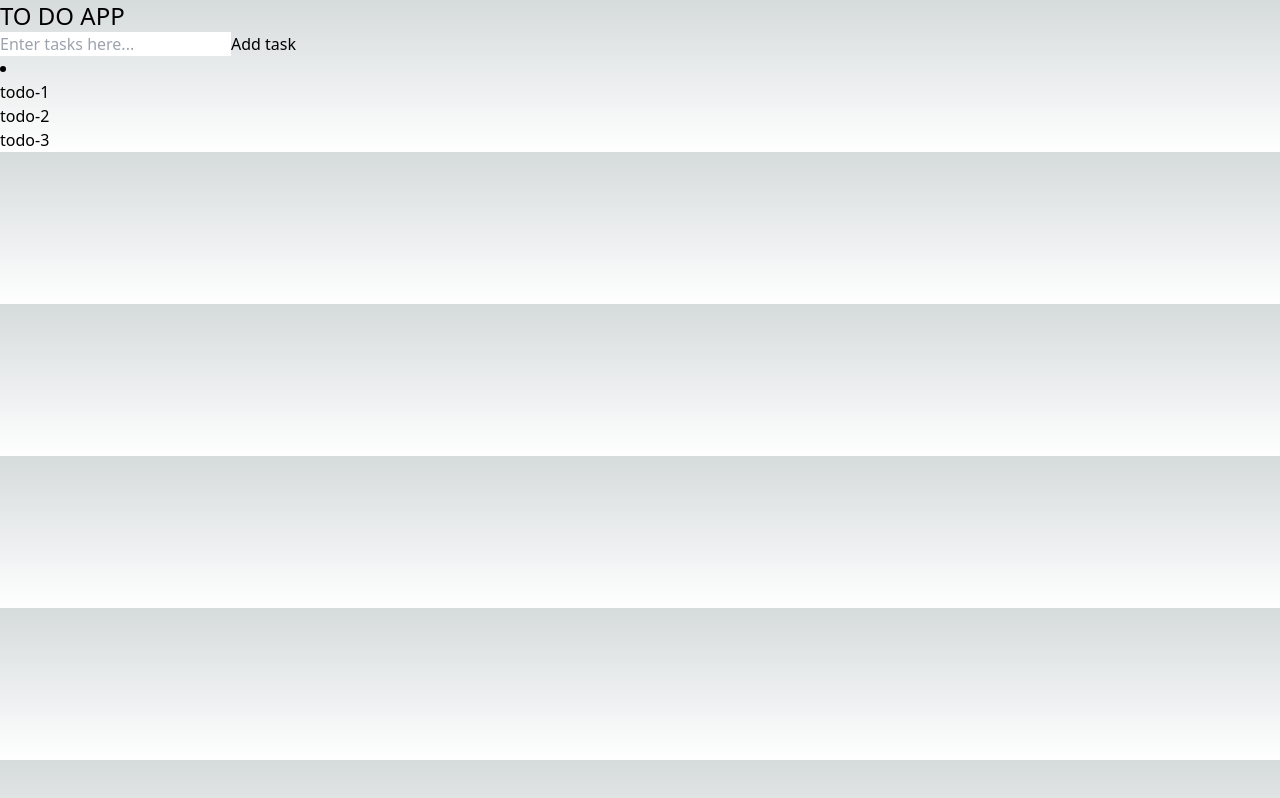
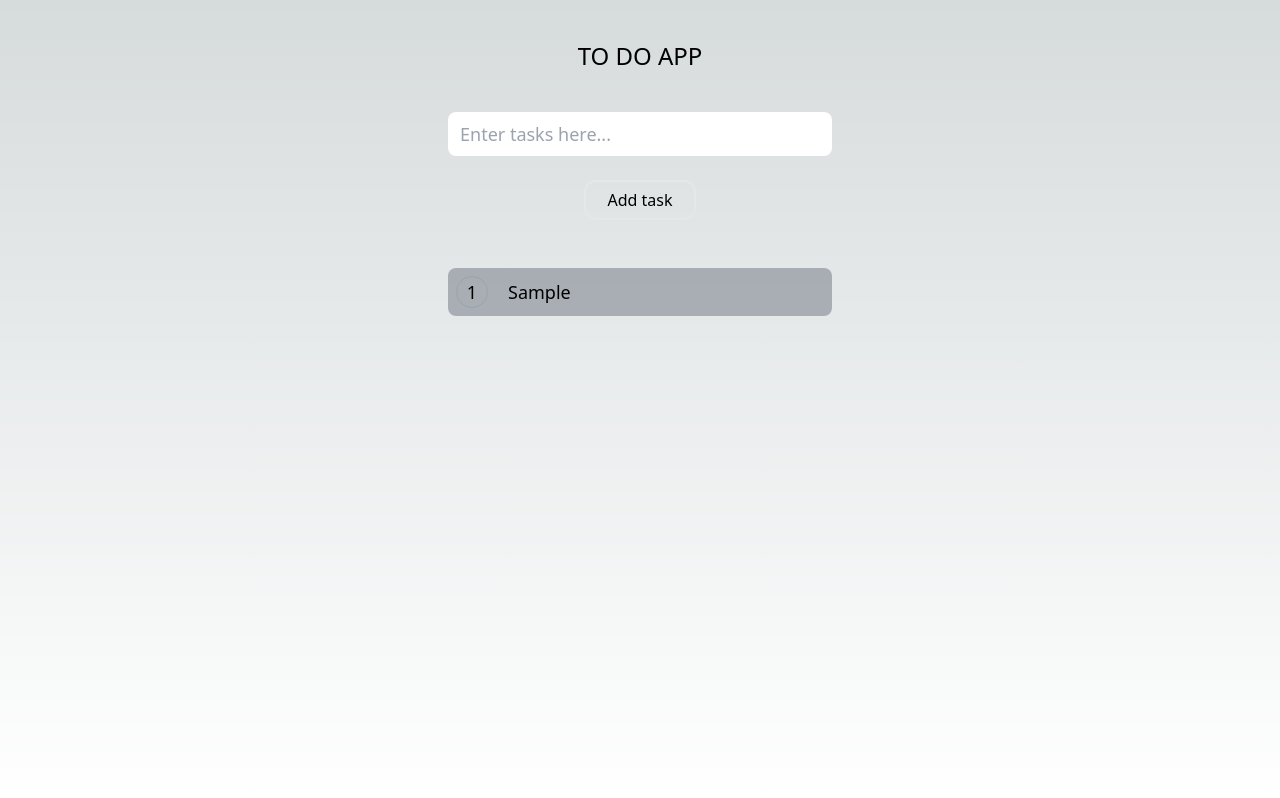
Before and after one commit to Hack-Weekly/turquoise-cobra-1, a Next.js app: page / in a window 1280 px wide. Both pictures are taken after typing "Sample" into the empty fields and a click on the button "Add task". Built offline with nearby package versions, Linux system fonts and the light colour scheme.

Commit message:
added task addition and taskCard logic

```diff
--- a/src/components/taskCard/index.tsx
+++ b/src/components/taskCard/index.tsx
@@ -1,7 +1,18 @@
 import React from "react";
 
-function TaskCard() {
-  return <div>TaskCard</div>;
+function TaskCard({ task, idx }: any) {
+  return (
+    <div key={idx} className="text-lg bg-gray-600 bg-opacity-40 rounded-lg">
+      <div className="flex items-center p-2">
+        <div className="border border-gray-400 w-8 h-8 rounded-full flex justify-center items-center">
+          {task.id}
+        </div>
+        <div className="ml-5">
+          <h1>{task.title}</h1>
+        </div>
+      </div>
+    </div>
+  );
 }
 
 export default TaskCard;
--- a/src/components/taskForm/index.tsx
+++ /dev/null
@@ -1,29 +0,0 @@
-import React, { useState } from "react";
-
-function TaskForm({ setTask }: any) {
-  const [value, setValue] = useState("");
-  const handleSubmit = (e: React.SyntheticEvent) => {
-    e.preventDefault();
-    if (!value) return;
-    // setTask(value);
-    console.log(value);
-    // setValue("");
-  };
-
-  const handleInputChange = (e: React.ChangeEvent) => {};
-  return (
-    <div>
-      <form onSubmit={handleSubmit}>
-        <input
-          type="text"
-          placeholder="Enter tasks here..."
-          value={value}
-          onChange={handleInputChange}
-        />
-        <button type="submit">Add task</button>
-      </form>
-    </div>
-  );
-}
-
-export default TaskForm;
--- a/src/pages/index.tsx
+++ b/src/pages/index.tsx
@@ -1,31 +1,71 @@
 import Head from "next/head";
-import Image from "next/image";
 import { Inter } from "next/font/google";
 import TaskCard from "@/components/taskCard";
-import TaskForm from "@/components/taskForm";
 import { useState } from "react";
 
 const inter = Inter({ subsets: ["latin"] });
 
 export default function Home() {
-  const [task, setTask] = useState<any>();
+  const [task, setTask] = useState<any>([]);
+  const [newTask, setNewTask] = useState("");
+
+  const addTask = () => {
+    if (task) {
+      let num = task.length + 1;
+      let newEntry = { id: num, title: newTask };
+      setTask([...task, newEntry]);
+      console.log(task);
+      setNewTask("");
+    }
+  };
+
+  const handleInputChange = (e: React.ChangeEvent<HTMLInputElement>) => {
+    e.preventDefault();
+    setNewTask(e.target.value);
+  };
   return (
     <>
       <Head>
-        <title>Create Next App</title>
+        <title>Todo App</title>
         <meta name="description" content="Generated by create next app" />
         <meta name="viewport" content="width=device-width, initial-scale=1" />
         <link rel="icon" href="/favicon.ico" />
       </Head>
-      <main className="mx-auto">
-        <div>
-          <h1 className="text-2xl"> TO DO APP </h1>
-          <TaskForm setTask={setTask} />
-          <li>
-            <ul>todo-1</ul>
-            <ul>todo-2</ul>
-            <ul>todo-3</ul>
-          </li>
+      <main className="mx-auto w-full h-screen">
+        <div className="w-full flex justify-center">
+          <div>
+            <div className="w-96">
+              <h1 className="text-2xl text-center my-10"> TO DO APP </h1>
+              <div className=" flex flex-col space-y-6">
+                <input
+                  type="text"
+                  value={newTask}
+                  placeholder="Enter tasks here..."
+                  onChange={handleInputChange}
+                  className="flex-1 w-full text-lg px-3 py-2 rounded-lg"
+                />
+                <button
+                  onClick={addTask}
+                  className="w-28 mx-auto h-10 border-2 rounded-xl"
+                >
+                  Add task
+                </button>
+              </div>
+            </div>
+            <div className="mt-12">
+              {task.length == 0 ? (
+                <div className="text-gray-300 text-center">
+                  <h1>It seems empty here. Try adding new Tasks</h1>
+                </div>
+              ) : (
+                <section className="flex flex-col space-y-5">
+                  {task.map((task: string, idx: number) => (
+                    <TaskCard task={task} idx={idx} />
+                  ))}
+                </section>
+              )}
+            </div>
+          </div>
         </div>
       </main>
     </>
```
